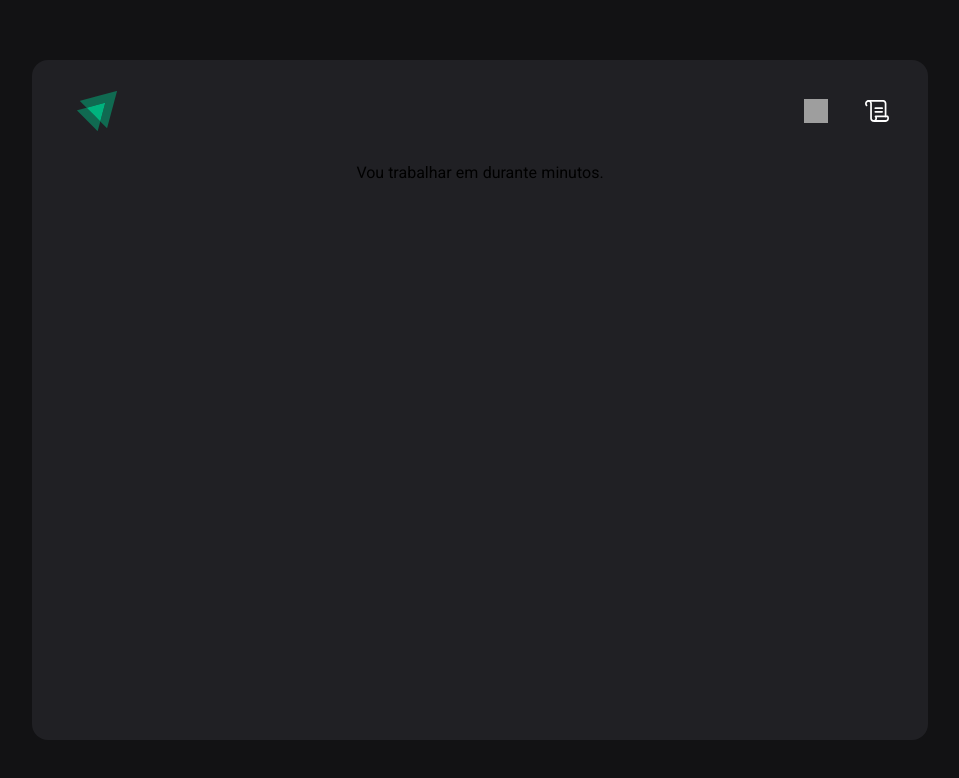
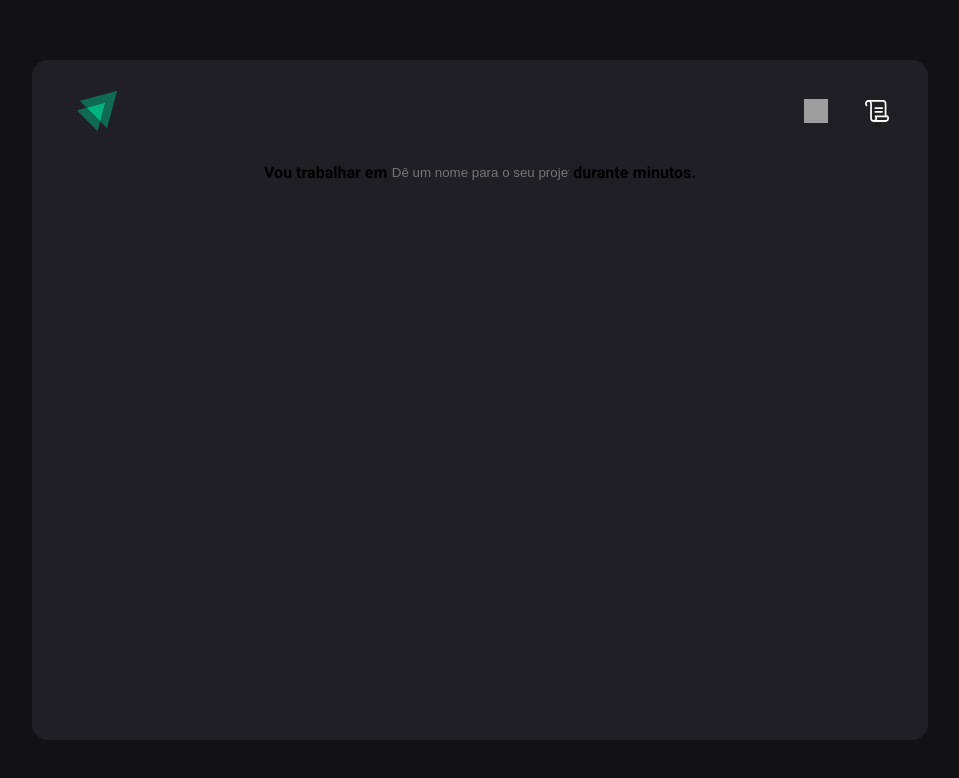
Before and after one commit to Rianfiore/ignite-timer, a React (Create React App) app: page / in a window 1280 px wide. Shown: the top 778 px of the page, without its empty margins (160-1119 px from the left). Built offline with nearby package versions, Linux system fonts and the light colour scheme; grey boxes are pictures that could not be loaded.

Commit message:
add input in home page

```diff
--- a/src/App.scss
+++ b/src/App.scss
@@ -6,4 +6,5 @@
   height: 85vh;
   border-radius: 1rem;
   font-family: $font-family-primary;
+  font-weight: $font-weight-bold;
 }
--- a/src/pages/home/index.tsx
+++ b/src/pages/home/index.tsx
@@ -1,10 +1,11 @@
-import { Flex, Main, Paragraph} from "components"
+import { Flex, Main, Paragraph, Input} from "components"
 
 export const Home = () => {
   return (
     <Main>
       <Flex gap="0.5%">
         <Paragraph>Vou trabalhar em</Paragraph>
+        <Input type="text" placeholder="Dê um nome para o seu projeto"></Input>
         <Paragraph>durante</Paragraph>
         <Paragraph>minutos.</Paragraph>
       </Flex>
```
